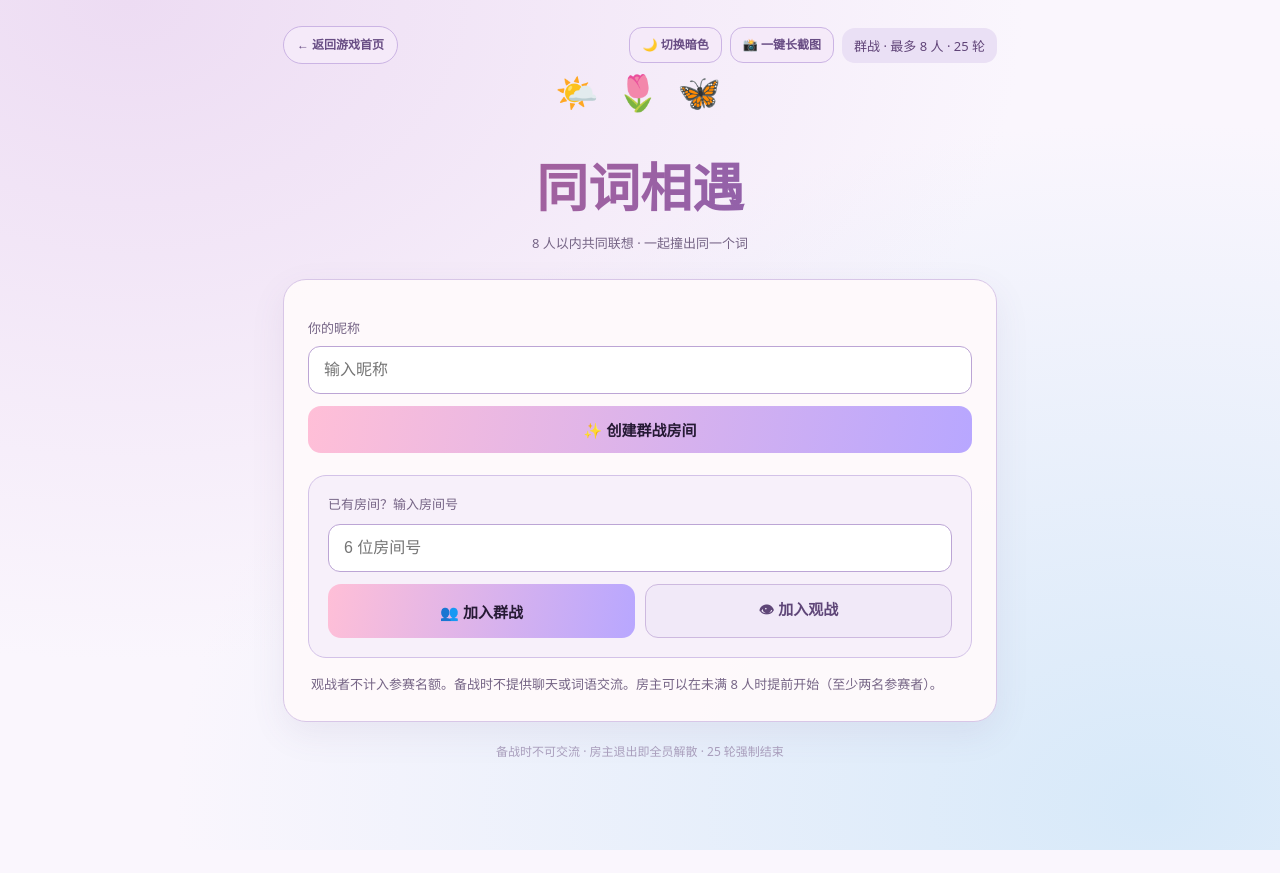
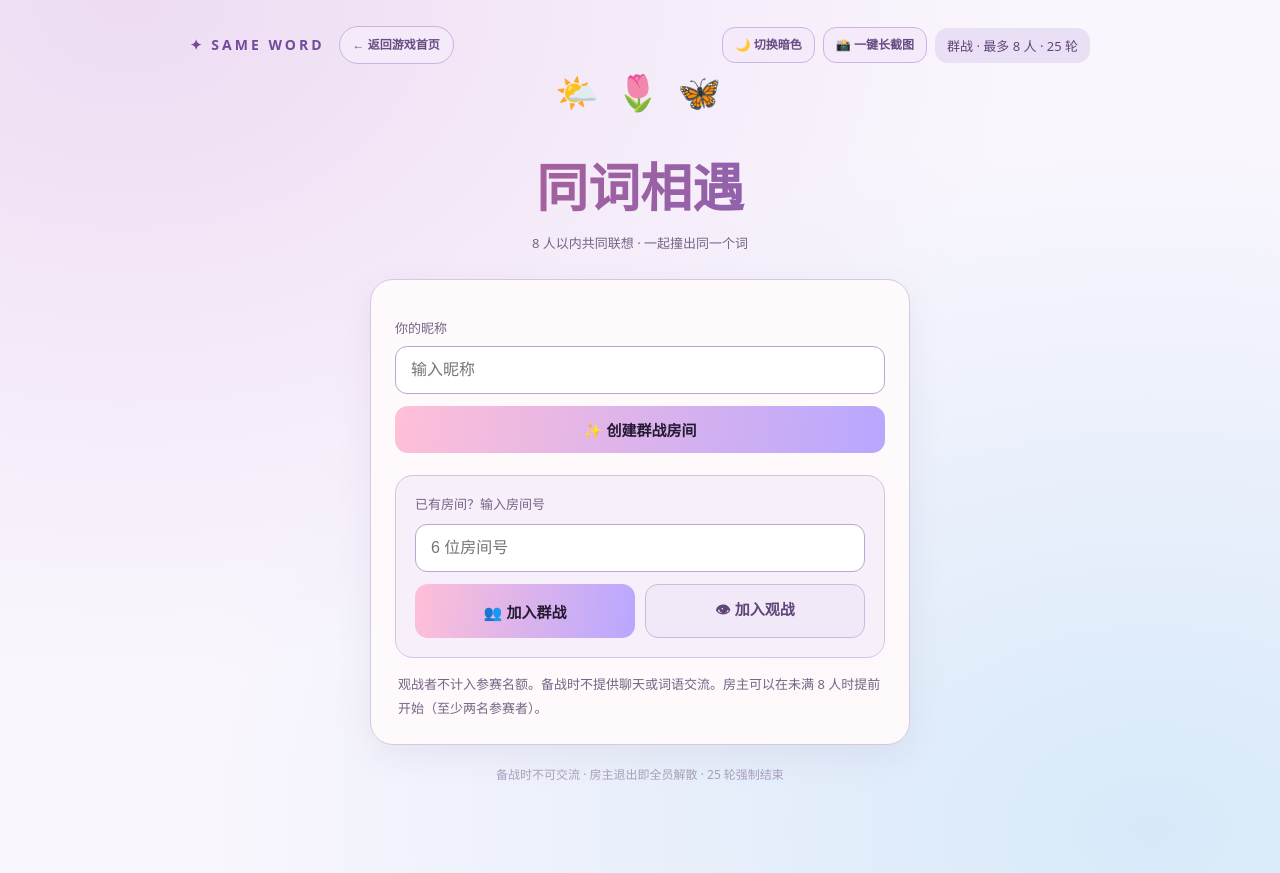
Before and after one commit to Liu020321/Liu020321.github.io, a plain HTML site: page group.html in a window 1280 px wide. Both pictures are taken after a click on the button "☀️ 切换亮色". Before the commit the page ends 850 px from the top, so only its background shows below. Drawn offline with Linux system fonts and the light colour scheme.

Commit message:
Match group width to two-player and add persistent left-aligned logo without shifting controls

```diff
--- a/group.html
+++ b/group.html
@@ -59,7 +59,18 @@ html[data-theme="light"] .head .return-home:hover{background:#ece0f5}
 html[data-theme="light"] .room-tip-text{background:#fffafc;color:#604875;border-color:#d6c0e4}
 
 .head .return-home.hide{visibility:hidden!important;pointer-events:none!important}
-</style></head><body><main><div class="head"><a href="./" class="return-home" id="returnHome" aria-label="返回游戏首页">← 返回游戏首页</a><div class="head-tools"><button id="themeToggle" type="button" class="outline head-tool">☀️ 切换亮色</button><button id="captureGroup" type="button" class="outline head-tool">📸 一键长截图</button><span class="chip">群战 · 最多 8 人 · 25 轮</span></div></div><div class="star">🌙 ✨ 💫</div><h1>同词相遇</h1><p class="muted" style="text-align:center">8 人以内共同联想 · 一起撞出同一个词</p>
+
+/* Match the two-player content column; keep header full-width independently. */
+main{width:min(540px,calc(100% - 36px));max-width:none;padding:26px 0 70px}
+.head{position:relative;width:min(900px,calc(100vw - 36px));max-width:none;margin-left:50%;transform:translateX(-50%);display:flex;align-items:center;justify-content:space-between;gap:14px}
+.head-left{display:flex;align-items:center;gap:14px;min-width:0}
+.head-logo{font-size:14px;font-weight:800;letter-spacing:3px;line-height:1.35;color:#f3a4cb;white-space:nowrap;flex-shrink:0}
+html[data-theme="light"] .head-logo{color:#744a9c}
+.head .return-home{flex-shrink:0}
+.head .return-home.hide{visibility:hidden!important;display:inline-flex!important;pointer-events:none!important}
+@media(max-width:740px){.head{flex-wrap:wrap;gap:10px}.head-left{width:100%;justify-content:space-between}.head-tools{width:100%;justify-content:flex-end;gap:7px}.head-tool{flex:0 1 auto}.head-logo{font-size:12px;letter-spacing:2px}}
+@media(max-width:420px){.head-tools{flex-wrap:wrap}.head-tool{font-size:11px!important;padding:8px!important}.head .chip{font-size:11px;padding:8px}}
+</style></head><body><main><div class="head"><div class="head-left"><div class="head-logo">✦ SAME WORD</div><a href="./" class="return-home" id="returnHome" aria-label="返回游戏首页">← 返回游戏首页</a></div><div class="head-tools"><button id="themeToggle" type="button" class="outline head-tool">☀️ 切换亮色</button><button id="captureGroup" type="button" class="outline head-tool">📸 一键长截图</button><span class="chip">群战 · 最多 8 人 · 25 轮</span></div></div><div class="star">🌙 ✨ 💫</div><h1>同词相遇</h1><p class="muted" style="text-align:center">8 人以内共同联想 · 一起撞出同一个词</p>
 <section id="home" class="panel"><div class="label">你的昵称</div><input id="name" maxlength="16" placeholder="输入昵称"><button class="wide" id="create">✨ 创建群战房间</button><div class="join-panel"><div class="label">已有房间？输入房间号</div><input id="code" maxlength="6" placeholder="6 位房间号" autocomplete="off"><div class="join-actions"><button id="join">👥 加入群战</button><button class="outline" id="watch">👁 加入观战</button></div></div><p class="muted join-hint">观战者不计入参赛名额。备战时不提供聊天或词语交流。房主可以在未满 8 人时提前开始（至少两名参赛者）。</p></section>
 <section id="room" class="panel hide"><div class="bar"><div><div class="muted">房间号 <span class="room-tip-wrap"><button type="button" class="room-tip" aria-label="房间规则说明" aria-describedby="group-room-tip">i</button><span class="room-tip-text" id="group-room-tip" role="tooltip">参赛链接可邀请最多 8 名玩家，观战链接不占参赛名额。至少 2 人即可开局，房主离开后房间将解散，最多进行 25 轮。</span></span></div><strong id="roomcode" style="font-size:28px;letter-spacing:4px"></strong></div><span id="role" class="chip"></span></div><div class="row"><button class="outline" id="invite">复制参赛链接</button><button class="outline" id="sharewatch">复制观战链接</button></div><div class="bar"><strong id="phaseTitle">准备中</strong><span id="count" class="muted"></span></div><div id="members"></div><p id="notice" class="status"></p><button id="start" class="wide hide">房主开始游戏</button><div id="entry" class="hide"><div class="label">输入你这一轮联想到的词语</div><input id="word" maxlength="24" placeholder="请输入一个词语"><button class="wide" id="submit">锁定答案 🔮</button></div><div id="action" class="hide"><button id="next" class="wide">进入下一轮 →</button></div><div id="history"></div><button class="wide outline" id="exit">主动退出房间</button></section><section id="ended" class="panel hide"><div class="em">🌌</div><div class="result" id="endtitle"></div><p class="status" id="endwhy"></p><button class="wide" id="back">返回首页</button></section><div class="footer">备战时不可交流 · 房主退出即全员解散 · 25 轮强制结束</div></main>
 <script>
```
